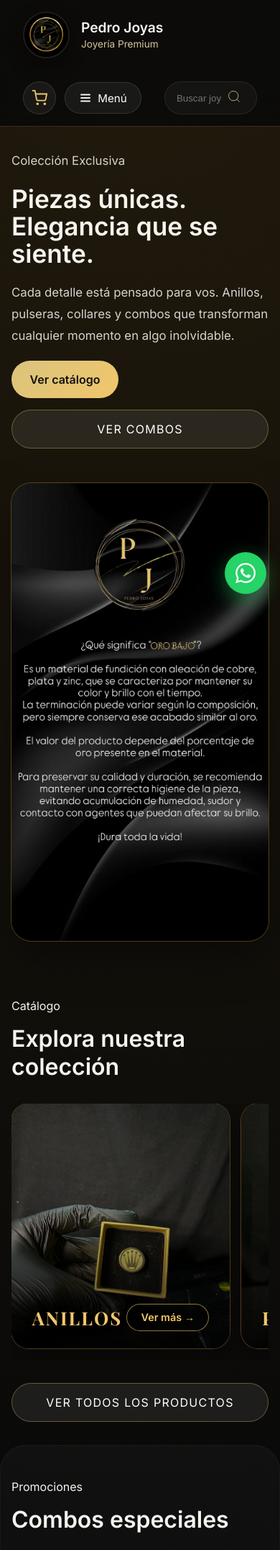
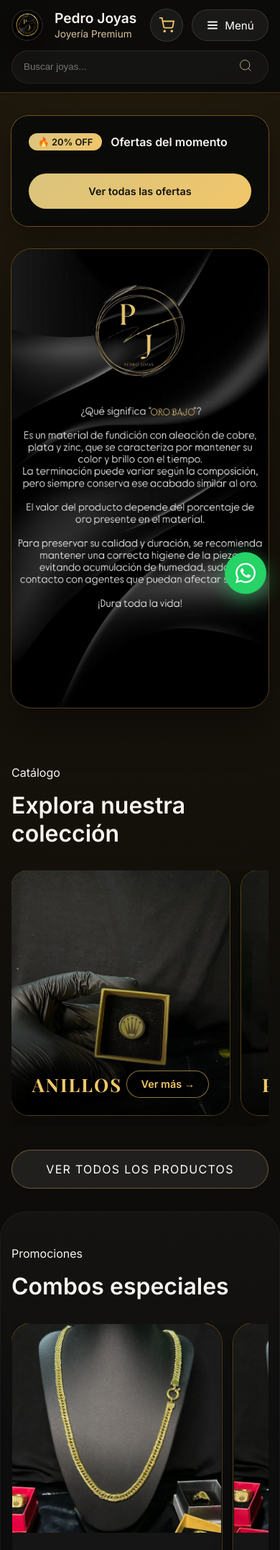
Before and after one commit to Agus-01/Pedro.joyas, a Flask app: page / in a window 390 px wide. Shown: the top 2153 px of the page at 72% size. Run offline with Flask 3, Linux system fonts and the light colour scheme.

Commit message:
Actualizar menú, footer y panel interactivo

```diff
--- a/static/css/styles.css
+++ b/static/css/styles.css
@@ -142,10 +142,10 @@ button {
 
 .hero {
     display: grid;
-    grid-template-columns: 1fr 1fr;
-    gap: 3rem;
+    grid-template-columns: 320px 1fr;
+    gap: 2rem;
     padding: 3rem 2rem;
-    align-items: center;
+    align-items: start;
     max-width: 1400px;
     margin: 0 auto;
 }
@@ -180,6 +180,7 @@ button {
     border-radius: 28px;
     overflow: hidden;
     box-shadow: 0 0 0 1px rgba(210,157,60,0.35), 0 24px 60px rgba(0,0,0,0.4);
+    align-self: stretch;
 }
 
 .hero-img {
@@ -188,6 +189,116 @@ button {
     max-height: 980px;
     object-fit: cover;
     display: block;
+}
+
+/* =========================
+   OFFERS PANEL
+========================= */
+
+.offers-panel {
+    background: rgba(10,10,10,0.95);
+    border-radius: 24px;
+    padding: 1.5rem;
+    box-shadow: 0 0 0 1px rgba(210,157,60,0.45), 0 16px 48px rgba(0,0,0,0.3);
+    display: flex;
+    flex-direction: column;
+    gap: 1rem;
+    align-self: start;
+    position: sticky;
+    top: 90px;
+}
+
+.offers-header {
+    display: flex;
+    align-items: center;
+    gap: 0.75rem;
+    flex-wrap: wrap;
+}
+
+.offers-badge {
+    background: linear-gradient(135deg, #dac47d, #f1c66a);
+    color: #111;
+    font-weight: 700;
+    font-size: 0.8rem;
+    padding: 0.3rem 0.8rem;
+    border-radius: 999px;
+    white-space: nowrap;
+}
+
+.offers-header h3 {
+    margin: 0;
+    font-size: 1rem;
+    color: #f7f4ef;
+}
+
+.offers-list {
+    display: flex;
+    flex-direction: column;
+    gap: 0.75rem;
+}
+
+.offer-item {
+    display: flex;
+    align-items: center;
+    gap: 0.85rem;
+    padding: 0.75rem;
+    border-radius: 16px;
+    background: rgba(255,255,255,0.04);
+    box-shadow: 0 0 0 1px rgba(210,157,60,0.2);
+    cursor: pointer;
+    transition: background 0.2s ease, transform 0.2s ease;
+}
+
+.offer-item:hover {
+    background: rgba(241,198,106,0.1);
+    transform: translateX(3px);
+}
+
+.offer-item img {
+    width: 52px;
+    height: 52px;
+    border-radius: 10px;
+    object-fit: cover;
+    flex-shrink: 0;
+}
+
+.offer-info {
+    flex: 1;
+    min-width: 0;
+}
+
+.offer-info strong {
+    display: block;
+    font-size: 0.88rem;
+    color: #f7f4ef;
+    white-space: nowrap;
+    overflow: hidden;
+    text-overflow: ellipsis;
+}
+
+.offer-prices {
+    display: flex;
+    align-items: center;
+    gap: 0.5rem;
+    margin-top: 0.2rem;
+}
+
+.offer-original {
+    font-size: 0.78rem;
+    color: #888;
+    text-decoration: line-through;
+}
+
+.offer-discount {
+    font-size: 0.9rem;
+    font-weight: 700;
+    color: #f1c66a;
+}
+
+.offers-cta {
+    width: 100%;
+    font-size: 0.9rem;
+    padding: 0.85rem;
 }
 
 /* =========================
@@ -556,6 +667,33 @@ button {
     aspect-ratio: 1 / 1;
     overflow: hidden;
     background: rgba(255, 255, 255, 0.03);
+    position: relative;
+}
+
+.discount-badge {
+    position: absolute;
+    top: 0.75rem;
+    left: 0.75rem;
+    background: linear-gradient(135deg, #dac47d, #f1c66a);
+    color: #111;
+    font-size: 0.75rem;
+    font-weight: 700;
+    padding: 0.25rem 0.65rem;
+    border-radius: 999px;
+    z-index: 1;
+}
+
+.price-group {
+    display: flex;
+    align-items: center;
+    gap: 0.6rem;
+    flex-wrap: wrap;
+}
+
+.price-original {
+    font-size: 0.9rem;
+    color: #888;
+    text-decoration: line-through;
 }
 
 .product-media img {
@@ -1120,6 +1258,9 @@ button {
         grid-template-columns: 1fr;
         padding: 2rem 1rem;
     }
+    .offers-panel {
+        position: static;
+    }
     .navbar-container {
         flex-wrap: wrap;
     }
@@ -1128,6 +1269,11 @@ button {
 @media (max-width: 600px) {
     .hero {
         padding: 2rem 1rem;
+        grid-template-columns: 1fr;
+    }
+
+    .offers-panel {
+        position: static;
     }
 
     .hero h1 {
@@ -1151,6 +1297,25 @@ button {
         order: 3;
         width: 100%;
         max-width: 100%;
+        flex: unset;
+    }
+
+    .navbar {
+        padding: 0.75rem 1rem;
+    }
+
+    .navbar-container {
+        flex-wrap: wrap;
+        gap: 0.75rem;
+    }
+
+    .navbar-logo {
+        flex: 1;
+    }
+
+    .logo-img {
+        width: 44px;
+        height: 44px;
     }
 
     /* Productos: scroll horizontal en móvil */
--- a/static/js/main.js
+++ b/static/js/main.js
@@ -63,6 +63,7 @@ async function loadProducts() {
         if (!response.ok) throw new Error('Error al cargar productos');
         products = await response.json();
         renderProducts();
+        renderOffers();
         updateCart();
     } catch (err) {
         productGridElement.innerHTML = '<p style="color:#f87171;grid-column:1/-1">No se pudieron cargar los productos. Intenta recargar la página.</p>';
@@ -82,16 +83,39 @@ function renderProducts() {
     combosContainer.innerHTML = products.filter(p => p.category === 'combos').map(createProductCard).join('');
 }
 
+function renderOffers() {
+    const offersList = document.getElementById('offers-list');
+    if (!offersList) return;
+    const picks = products.slice(0, 4);
+    offersList.innerHTML = picks.map(p => `
+        <div class="offer-item" onclick="openProductModal(${p.id})">
+            <img src="${p.image}" alt="${p.name}" />
+            <div class="offer-info">
+                <strong>${p.name}</strong>
+                <div class="offer-prices">
+                    <span class="offer-original">$${p.original_price.toLocaleString('es-AR')}</span>
+                    <span class="offer-discount">$${p.price.toLocaleString('es-AR')}</span>
+                </div>
+            </div>
+        </div>
+    `).join('');
+}
+
 function createProductCard(product) {
+    const hasDiscount = product.original_price && product.original_price !== product.price;
     return `
         <article class="product-card" data-category="${product.category_label}">
             <div class="product-media" style="cursor:pointer" onclick="openProductModal(${product.id})">
                 <img src="${product.image}" alt="${product.name}" loading="lazy" />
+                ${hasDiscount ? '<span class="discount-badge">-20%</span>' : ''}
             </div>
             <div class="product-card-body">
                 <h3 style="cursor:pointer" onclick="openProductModal(${product.id})">${product.name}</h3>
                 <p>${product.description}</p>
-                <div class="price">$${product.price.toLocaleString('es-AR')}</div>
+                <div class="price-group">
+                    ${hasDiscount ? `<span class="price-original">$${product.original_price.toLocaleString('es-AR')}</span>` : ''}
+                    <span class="price">$${product.price.toLocaleString('es-AR')}</span>
+                </div>
                 <button class="btn btn-primary" onclick="addToCart(${product.id})">Agregar al carrito</button>
             </div>
         </article>
--- a/templates/index.html
+++ b/templates/index.html
@@ -129,24 +129,16 @@
 
     <header class="hero">
 
-        <div class="hero-content">
-
-            <p class="eyebrow">Colección Exclusiva</p>
-
-            <h1>
-                Piezas únicas.<br>Elegancia que se siente.
-            </h1>
-
-            <p>
-                Cada detalle está pensado para vos. Anillos, pulseras,
-                collares y combos que transforman cualquier momento en algo inolvidable.
-            </p>
-
-            <div class="hero-actions">
-                <a class="btn btn-primary" href="#catalogo">Ver catálogo</a>
-                <a class="btn btn-secondary" href="#combos">Ver combos</a>
+        <!-- CUADRO OFERTAS -->
+        <div class="offers-panel">
+            <div class="offers-header">
+                <span class="offers-badge">🔥 20% OFF</span>
+                <h3>Ofertas del momento</h3>
             </div>
-
+            <div class="offers-list" id="offers-list"></div>
+            <button class="btn btn-primary offers-cta" onclick="selectCategory('todos')">
+                Ver todas las ofertas
+            </button>
         </div>
 
         <div class="hero-image">
```
